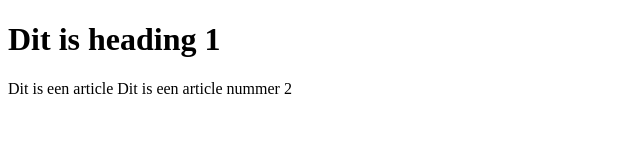
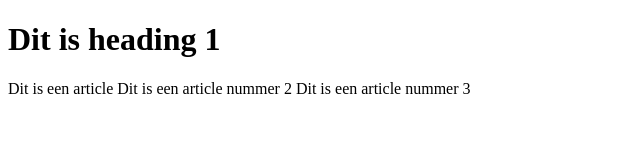
Before and after one commit to gerritwiering/git-workshop-test, a plain HTML site: page index.html in a window 1280 px wide. Shown: the whole page, without its empty margins (0-640 px from the left). Drawn offline with Linux system fonts and the light colour scheme.

Commit message:
artikel nr3 toegevoegd

```diff
--- a/index.html
+++ b/index.html
@@ -8,5 +8,7 @@
     <h1>Dit is heading 1</h1>
     <a>Dit is een article</a>
     <a>Dit is een article nummer 2</a>
+    <a>Dit is een article nummer 3</a>
+
 </body>
 </html>
```
